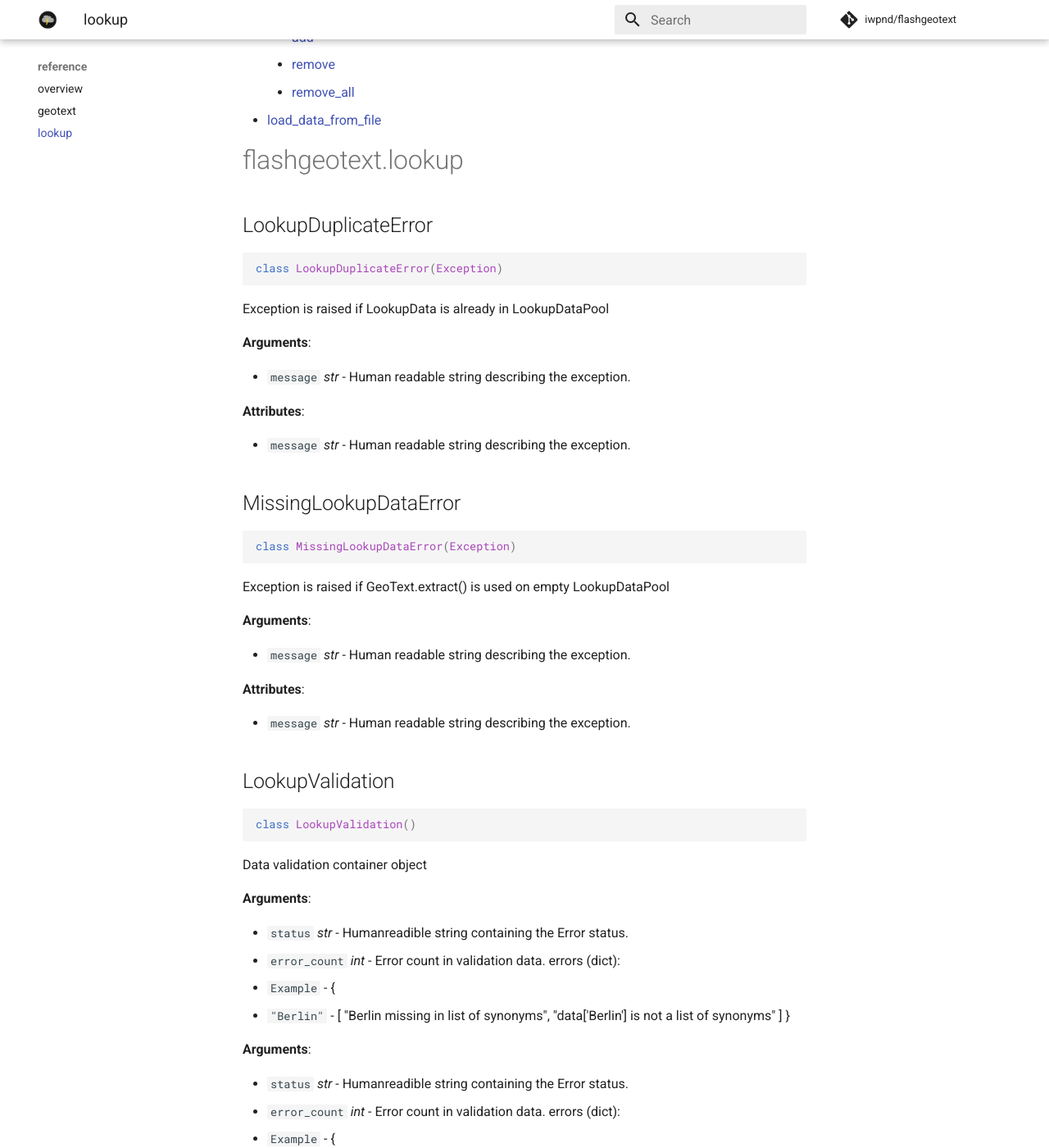
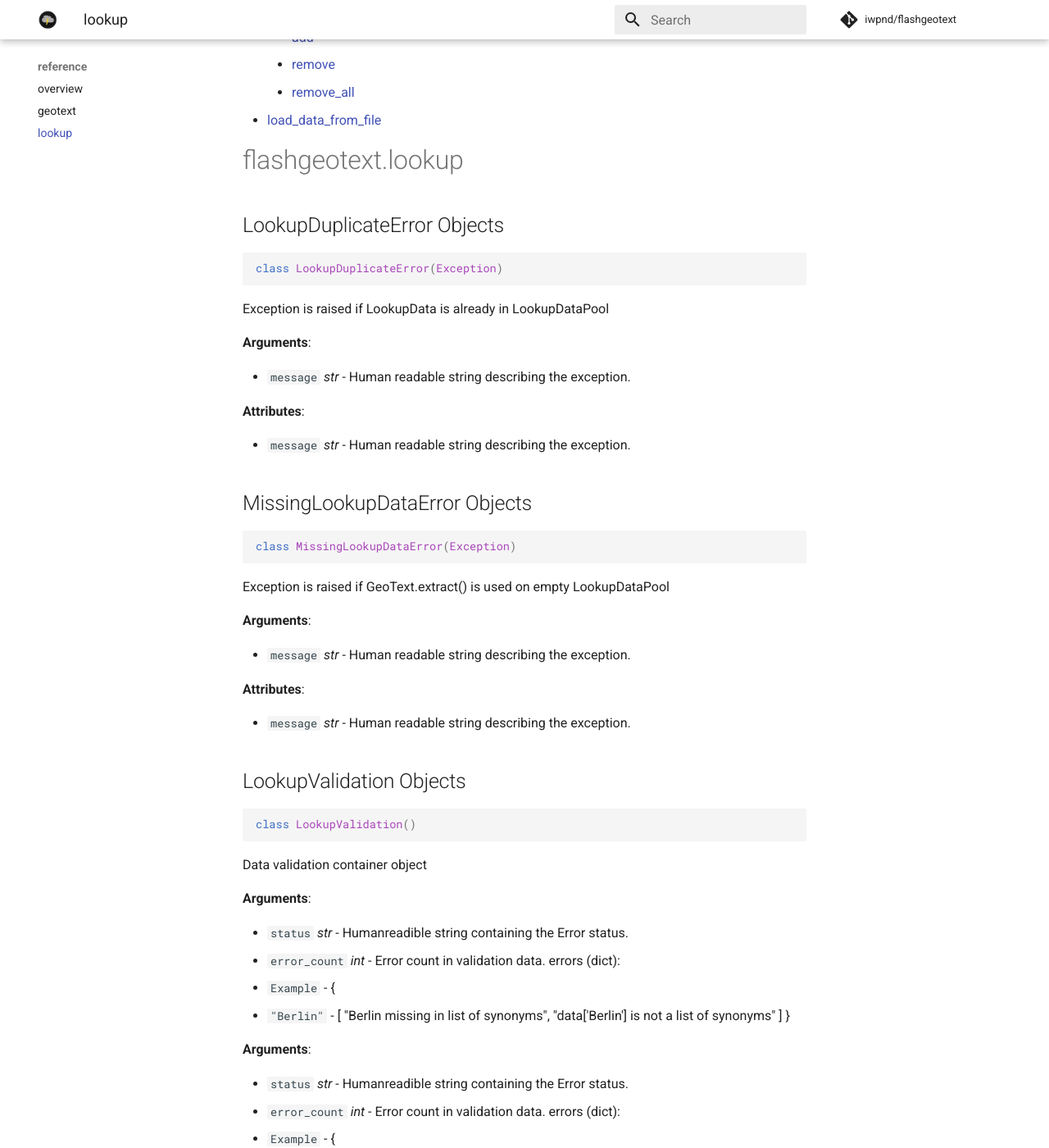
Before and after one commit to iwpnd/flashgeotext, an MkDocs documentation site: the page built from docs/lookup.md, in a window 1280 px wide and 1400 px high, scrolled down 431 px. Shown: the whole window at 82% size. Built offline with MkDocs 1.6.1 and Material for MkDocs 9.7.7, drawn with Linux system fonts in a browser that asks for light colours; comment, search, counter and statistics services are not loaded; some of the changed text lies outside the part shown.

Commit message:
fix: pydoc-markdown arguments

````diff
--- a/docs/lookup.md
+++ b/docs/lookup.md
@@ -16,7 +16,7 @@
 # flashgeotext.lookup
 
 <a name="flashgeotext.lookup.LookupDuplicateError"></a>
-## LookupDuplicateError
+## LookupDuplicateError Objects
 
 ```python
 class LookupDuplicateError(Exception)
@@ -34,7 +34,7 @@ Exception is raised if LookupData is already in LookupDataPool
 - `message` _str_ - Human readable string describing the exception.
 
 <a name="flashgeotext.lookup.MissingLookupDataError"></a>
-## MissingLookupDataError
+## MissingLookupDataError Objects
 
 ```python
 class MissingLookupDataError(Exception)
@@ -52,7 +52,7 @@ Exception is raised if GeoText.extract() is used on empty LookupDataPool
 - `message` _str_ - Human readable string describing the exception.
 
 <a name="flashgeotext.lookup.LookupValidation"></a>
-## LookupValidation
+## LookupValidation Objects
 
 ```python
 class LookupValidation()
@@ -88,7 +88,7 @@ Data validation container object
   }
 
 <a name="flashgeotext.lookup.LookupData"></a>
-## LookupData
+## LookupData Objects
 
 ```python
 class LookupData(BaseModel,  object)
@@ -130,7 +130,7 @@ returns:
     LookupValidation
 
 <a name="flashgeotext.lookup.LookupDataPool"></a>
-## LookupDataPool
+## LookupDataPool Objects
 
 ```python
 class LookupDataPool()
````
Also changed, not shown: docs/geotext.md (+1 -1 lines), 1 other file.
